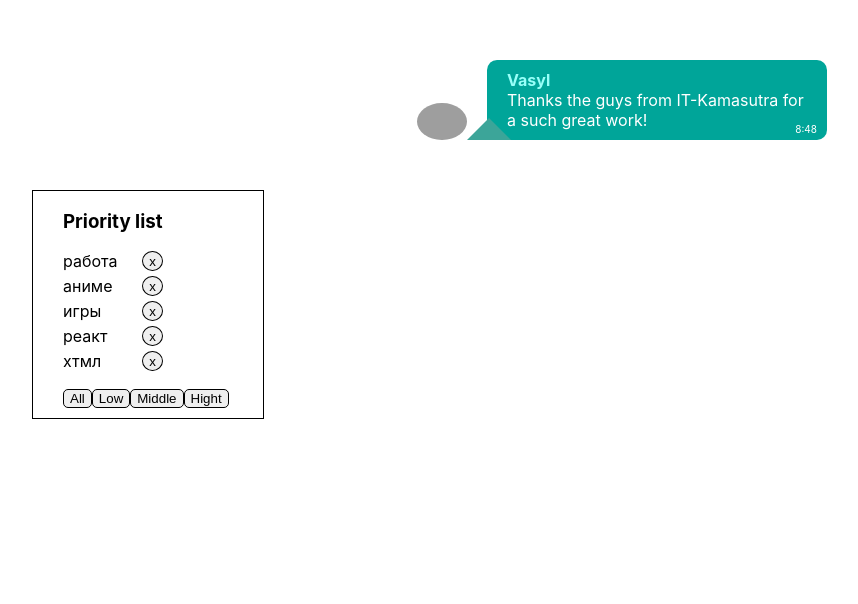
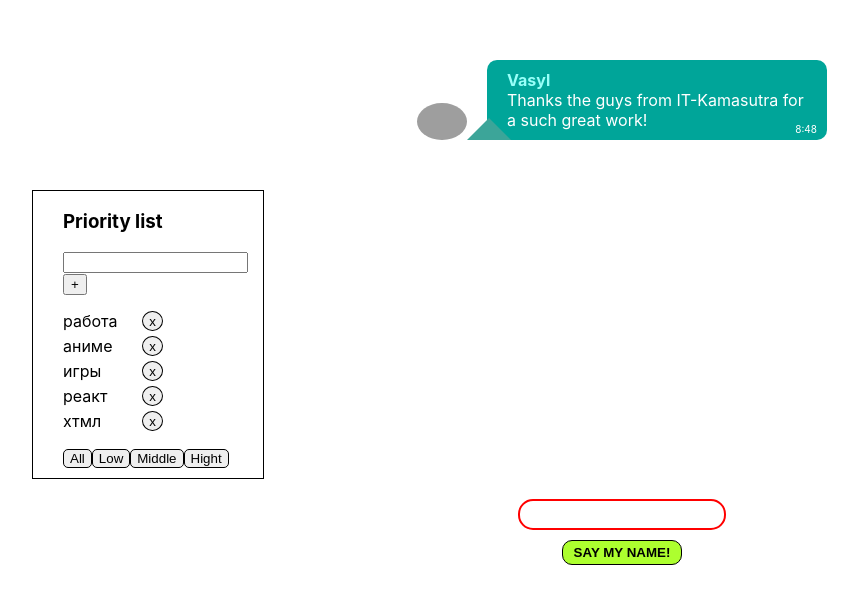
Before and after one commit to Shein92/it_kamasutra_homeWork_1, a React (Create React App) app: page / in a window 1280 px wide. Shown: the part 140-744 px from the top of the page, without its empty margins (18-876 px from the left). Built offline with nearby package versions, Linux system fonts and the light colour scheme; grey boxes are pictures that could not be loaded.

Commit message:
added new module(InputAlert) and modifyied App.tsx

```diff
--- a/package.json
+++ b/package.json
@@ -10,10 +10,12 @@
     "@types/node": "^12.12.47",
     "@types/react": "^16.9.41",
     "@types/react-dom": "^16.9.8",
+    "@types/uuid": "^8.0.0",
     "react": "^16.13.1",
     "react-dom": "^16.13.1",
     "react-scripts": "3.4.1",
-    "typescript": "^3.7.5"
+    "typescript": "^3.7.5",
+    "uuid": "^8.2.0"
   },
   "scripts": {
     "start": "react-scripts start",
--- a/src/App.tsx
+++ b/src/App.tsx
@@ -3,9 +3,11 @@ import React, { useState } from 'react';
 import './App.css';
 import Message from './Components/Message/Message';
 import ItemList from './Components/ItemList/ItemList';
+import { v1 } from 'uuid';
+import InputAlert from './Components/InputAlert/InputAlert';
 
 export type ListType = {
-	id: number,
+	id: string,
 	n: string,
 	p: string
 }
@@ -15,14 +17,14 @@ export type PriorityType = "all" | "low" | "middle" | "hight";
 function App() {
 
 	let [list, setList] = useState<Array<ListType>> ([
-		{id: 1, n: "работа", p: "hight"},
-		{id: 2, n: "аниме", p: "low"},
-		{id: 3, n: "игры", p: "middle"},
-		{id: 4, n: "реакт", p: "hight"},
-		{id: 5, n: "хтмл", p: "low"}
+		{id: v1(), n: "работа", p: "hight"},
+		{id: v1(), n: "аниме", p: "low"},
+		{id: v1(), n: "игры", p: "middle"},
+		{id: v1(), n: "реакт", p: "hight"},
+		{id: v1(), n: "хтмл", p: "low"}
 	])
 
-	function deleteItem (itemID: number) {
+	function deleteItem (itemID: string) {
 		let newList = list.filter(l => l.id !== itemID);
 		setList(newList);
 	}
@@ -44,11 +46,34 @@ function App() {
 		PriorityStatus = list;
 	}
 
+	// function addListItem () {
+	// 	let newItem = {id: 4, n:"порно", p: "low"}
+	// 	let newItems = [newItem, ...list];
+	// 	setList(newItems);
+	// }
+
+	function addListItem(value: string) {
+		let newItem = {id: v1(), n: value, p: "low"}
+		let newItems = [newItem, ...list];
+		setList(newItems);
+	}
+
+	function sayName(newName: string) {
+		let person = {id: v1(), name: newName};
+		if(person.name !== "" && person.name !== null) {
+			alert(`${person.name} has an ID ${person.id}`)
+		} else {
+			alert ("Try once more again!")
+		}
+
+	}
+
 	return (
 		<div>
 			<Message name="Vasyl" text="Thanks the guys from IT-Kamasutra for a such great work!"/>
-			<ItemList title={"Priority list"} list={PriorityStatus} deleteItem={deleteItem} changeFilter={changeFilter}/>
-		</div>
+			<ItemList title={"Priority list"} list={PriorityStatus} deleteItem={deleteItem} changeFilter={changeFilter} addListItem={addListItem}/>
+			<InputAlert sayName={sayName}/>
+			</div>
 	);
 }
 
--- /dev/null
+++ b/src/Components/InputAlert/InputAlert.module.css
@@ -0,0 +1,30 @@
+.wrapper {
+    display: block;
+    margin: 0 auto;
+    margin-top: 20px;
+}
+
+.input {
+    display: block;
+    margin: 0 auto;
+    width: 200px;
+    height: 25px;
+    text-align: center;
+    font-size: 20px;
+    border: 2px solid red;
+    border-radius: 15px;
+    outline: none;
+}
+.btn {
+    display: block;
+    margin: 0 auto;
+    margin-top: 10px;
+    height: 25px;
+    width: 120px;
+    border-radius: 10px;
+    border: 1px solid black;
+    font-weight: 700;
+    background-color: greenyellow;
+    cursor: pointer;
+    outline: none;
+}
--- /dev/null
+++ b/src/Components/InputAlert/InputAlert.tsx
@@ -0,0 +1,39 @@
+import React, { useState, ChangeEvent, KeyboardEvent } from 'react';
+import s from './InputAlert.module.css';
+
+type InputAlertPropsType = {
+    sayName: (newName: string) => void
+}
+
+function InputAlert(props: InputAlertPropsType) {
+    let [name, setName] = useState("");
+
+    function onChangeValue(event: ChangeEvent<HTMLInputElement>) {
+        setName(event.currentTarget.value);
+    };
+
+    function sayThatName() {
+        props.sayName(name);
+        setName("")
+    }
+    function onKeyPressed (event: KeyboardEvent<HTMLInputElement>) {
+        if (event.charCode === 13) {
+            sayThatName();
+        }
+    }
+
+    return (
+        <div className={s.wrapper}>
+            <input
+                className={s.input}
+                type="text"
+                value={name}
+                onChange={onChangeValue}
+                onKeyPress={onKeyPressed}
+            />
+            <button className={s.btn} onClick={sayThatName}>SAY MY NAME!</button>
+        </div>
+    )
+}
+
+export default InputAlert;
--- a/src/Components/ItemList/ItemList.tsx
+++ b/src/Components/ItemList/ItemList.tsx
@@ -1,29 +1,75 @@
-import React, {useState} from 'react';
+import React, { useState, ChangeEvent, KeyboardEvent } from 'react';
 import { ListType, PriorityType } from '../../App';
 import item from "./ItemList.module.css";
 
 type ItemListPropsType = {
     title: string,
     list: Array<ListType>,
-    deleteItem: (itemID: number) => void,
+    deleteItem: (itemID: string) => void,
     changeFilter: (newFilter: PriorityType) => void
+    addListItem: (value: string) => void
 }
 
-function ItemList (props: ItemListPropsType) {
+function ItemList(props: ItemListPropsType) {
+
+    let [newItem, setNewItem] = useState("");
+
+    function addItem() {
+        props.addListItem(newItem);
+        setNewItem("")
+    }
+
+    function onChangeValue(event: ChangeEvent<HTMLInputElement>) {
+        setNewItem(event.currentTarget.value)
+    }
+
+    function onAllBtnClick() {
+        props.changeFilter('all')
+    }
+    function onLowBtnClick() {
+        props.changeFilter('low')
+    }
+    function onMiddleBtnClick() {
+        props.changeFilter('middle')
+    }
+    function onHightBtnClick() {
+        props.changeFilter('hight')
+    }
+
     return (
         <div className={item.wrapper}>
             <h3>{props.title}</h3>
+            <div>
+                <input
+                    type="text"
+                    value={newItem}
+                    onChange={onChangeValue}
+                    onKeyPress={(event: KeyboardEvent<HTMLInputElement>) => {
+                        if(event.charCode === 13) {
+                            addItem();
+                        }
+                    }}
+                />
+                <button onClick={addItem}>+</button>
+            </div>
             <ul className={item.ul}>
-                {props.list.map(l => <li className={item.li} key={l.id}>
-                    {l.n}
-                    <button className={item.crossBtn} onClick={() => props.deleteItem(l.id)}>x</button>
-                </li>)}
+                {props.list.map(l => {
+                    function onBtnClick() {
+                        props.deleteItem(l.id)
+                    }
+                    return (
+                        <li className={item.li} key={l.id}>
+                            {l.n}
+                            <button className={item.crossBtn} onClick={onBtnClick}>x</button>
+                        </li>
+                    )
+                })}
             </ul>
             <div>
-                <button className={item.btn} onClick={() => props.changeFilter("all")}>All</button>
-                <button className={item.btn} onClick={() => props.changeFilter("low")}>Low</button>
-                <button className={item.btn} onClick={() => props.changeFilter("middle")}>Middle</button>
-                <button className={item.btn} onClick={() => props.changeFilter("hight")}>Hight</button>
+                <button className={item.btn} onClick={onAllBtnClick}>All</button>
+                <button className={item.btn} onClick={onLowBtnClick}>Low</button>
+                <button className={item.btn} onClick={onMiddleBtnClick}>Middle</button>
+                <button className={item.btn} onClick={onHightBtnClick}>Hight</button>
             </div>
         </div>
     )
```
Also changed, not shown: 1 other file (tests, documents, lock files or other folders).
